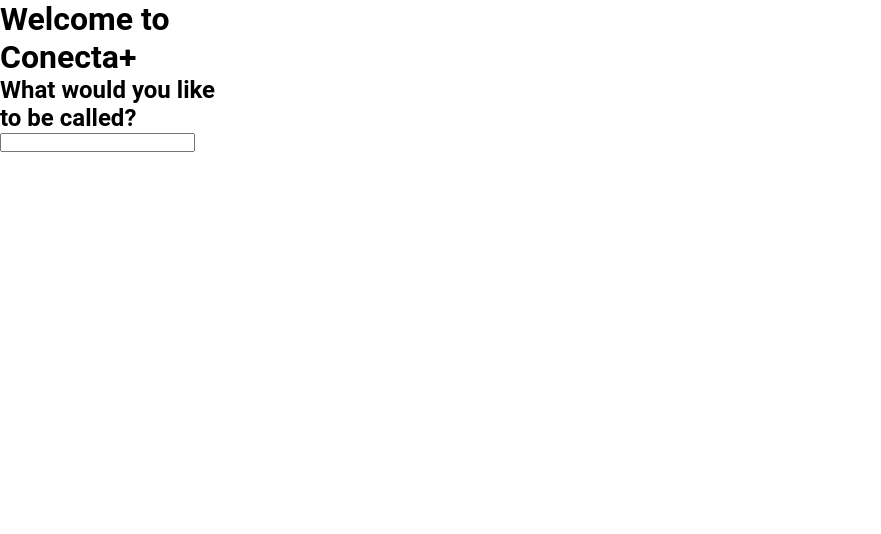
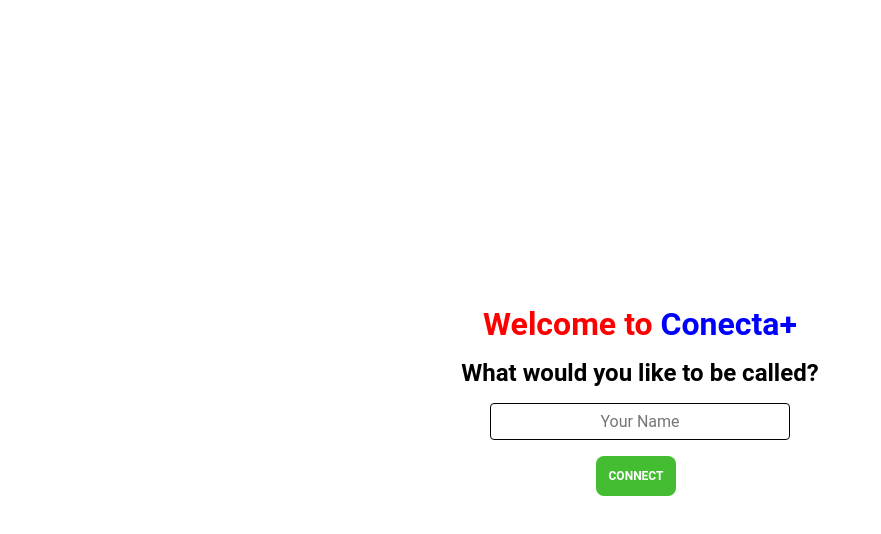
Before and after one commit to KayqueSekishiki/conecta-plus, a React (Create React App) app: page /login in a window 1280 px wide. Shown: the top 534 px of the page, without its empty margins (0-881 px from the left). Built offline with nearby package versions, Linux system fonts and the light colour scheme.

Commit message:
feat: pagina inicial

```diff
--- a/package.json
+++ b/package.json
@@ -47,6 +47,7 @@
   },
   "devDependencies": {
     "@types/styled-components": "^5.1.34",
+    "@typescript-eslint/eslint-plugin": "^5.50.0",
     "@typescript-eslint/parser": "^5.62.0",
     "eslint": "^8.57.1",
     "eslint-config-prettier": "^10.1.2",
--- a/src/App.tsx
+++ b/src/App.tsx
@@ -6,7 +6,7 @@
 import Main from './pages/Main'
 import Register from './pages/Register'
 
-import { GlobalStyle, Container } from './styles'
+import { GlobalStyle } from './styles'
 
 const routers = createBrowserRouter([
   {
@@ -27,9 +27,7 @@
   return (
     <Provider store={store}>
       <GlobalStyle />
-      <Container>
-        <RouterProvider router={routers} />
-      </Container>
+      <RouterProvider router={routers} />
     </Provider>
   )
 }
--- a/src/components/Contact/index.tsx
+++ b/src/components/Contact/index.tsx
@@ -71,7 +71,7 @@
   }
 
   function toggleFavoriteContact() {
-    let f = favorite === 'Favorites' ? false : true
+    const f = favorite === 'Favorites' ? false : true
 
     console.log(favorite, f)
 
--- a/src/containers/LeftAside/index.tsx
+++ b/src/containers/LeftAside/index.tsx
@@ -62,7 +62,12 @@
             </S.Filters>
           </>
         ) : (
-          <Button onClick={() => navigate('/')}>
+          <Button
+            onClick={() => {
+              localStorage.removeItem('user')
+              navigate('/')
+            }}
+          >
             Return to your contacts list
           </Button>
         )}
--- a/src/pages/Initial/index.tsx
+++ b/src/pages/Initial/index.tsx
@@ -1,11 +1,49 @@
-const Initial = () => (
-  <div>
-    <h1>
-      Welcome to <span>Conecta+</span>
-    </h1>
-    <h2>What would you like to be called?</h2>
-    <input type="text" />
-  </div>
-)
+import { useState } from 'react'
+import { useNavigate } from 'react-router-dom'
+
+import * as S from './styles'
+import { SaveButton } from '../../styles'
+
+const Initial = () => {
+  const [user, setUser] = useState('')
+
+  const navigate = useNavigate()
+
+  function handleSubmit(e: React.FormEvent) {
+    e.preventDefault()
+    if (!user) return
+
+    localStorage.removeItem('user')
+    localStorage.setItem('user', user)
+    navigate('/')
+  }
+
+  function handleChangeUser(e: React.FormEvent) {
+    e.preventDefault()
+    let localUser = (e.target as HTMLInputElement).value
+    const localUserCapitalize =
+      localUser.charAt(0).toUpperCase() + localUser.slice(1)
+
+    setUser(localUserCapitalize)
+  }
+
+  return (
+    <S.Container>
+      <S.Title>
+        Welcome to <span>Conecta+</span>
+      </S.Title>
+      <h2>What would you like to be called?</h2>
+
+      <S.Input
+        type="text"
+        placeholder="Your Name"
+        onChange={(e) => handleChangeUser(e)}
+      />
+      <SaveButton type="submit" onClick={(e) => handleSubmit(e)}>
+        CONNECT
+      </SaveButton>
+    </S.Container>
+  )
+}
 
 export default Initial
--- /dev/null
+++ b/src/pages/Initial/styles.ts
@@ -0,0 +1,32 @@
+import styled from 'styled-components'
+
+export const Title = styled.h1`
+  color: red;
+
+  span {
+    color: blue;
+  }
+`
+
+export const Container = styled.div`
+  display: flex;
+  flex-direction: column;
+  align-items: center;
+  justify-content: center;
+  height: 100vh;
+  gap: 16px;
+
+  Button {
+    height: 40px;
+  }
+`
+
+export const Input = styled.input`
+  min-width: 300px;
+  padding: 8px;
+  text-align: center;
+
+  font-size: 16px;
+  border: 1px solid;
+  border-radius: 4px;
+`
--- a/src/pages/Main/index.tsx
+++ b/src/pages/Main/index.tsx
@@ -1,11 +1,12 @@
 import ContactsList from '../../containers/ContactsList'
 import LeftAside from '../../containers/LeftAside'
+import { Container } from '../../styles'
 
 const Main = () => (
-  <>
+  <Container>
     <LeftAside showFilter />
     <ContactsList />
-  </>
+  </Container>
 )
 
 export default Main
```
Also changed, not shown: src/reportWebVitals.ts (+9 -9 lines), 1 other file (tests, documents, lock files or other folders).
